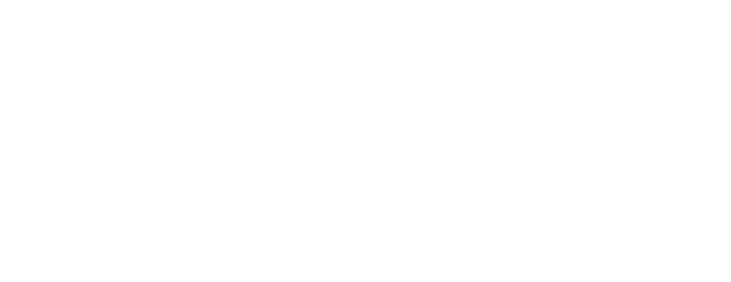
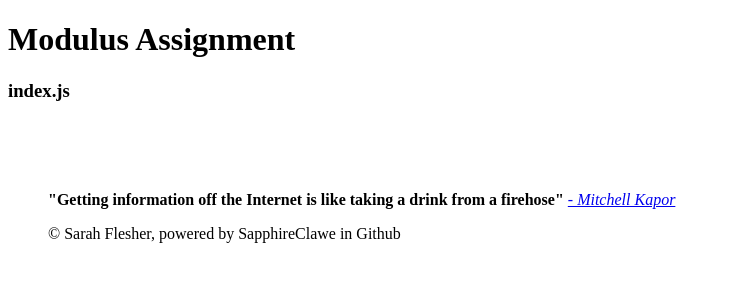
Before and after one commit to SapphireClawe/Modulus, a plain HTML site: page index.html in a window 1280 px wide. Shown: the whole page, without its empty margins (0-731 px from the left). Drawn offline with Linux system fonts and the light colour scheme.

Commit message:
DONE THIS HALF

```diff
--- a/index.html
+++ b/index.html
@@ -13,5 +13,24 @@
   </head>
   <body>
 
+    <header><h1>Modulus Assignment</h1></header>
+    <nav><h2></h2></nav>
+    <aside><p></p></aside>
+    <section>
+      <h3>index.js</h3>
+      <article><p></p></article>
+      <article><p></p></article>
+    </section>
+    <br><br><br>
+
+    <script src="index.js"></script>
   </body>
+
+  <footer>
+    <blockquote cite="https://www.brainyquote.com/quotes/mitchell_kapor_163583">
+    <p><strong>"Getting information off the Internet is like taking a drink from a firehose"</strong>
+        <em><a href="https://www.brainyquote.com/quotes/mitchell_kapor_163583" target="_blank">- Mitchell Kapor</a></em></p>
+    <p>&copy Sarah Flesher, powered by SapphireClawe in Github</p>
+  </footer>
+
 </html>
```
